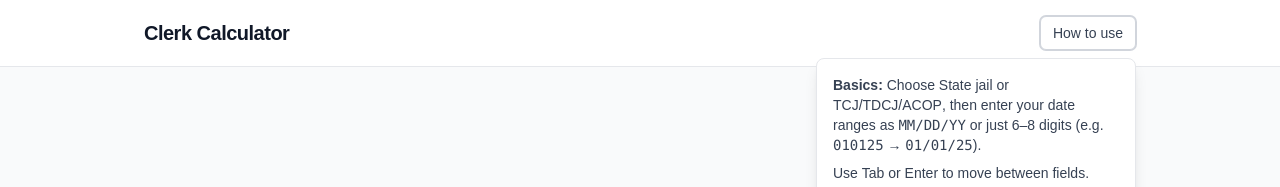
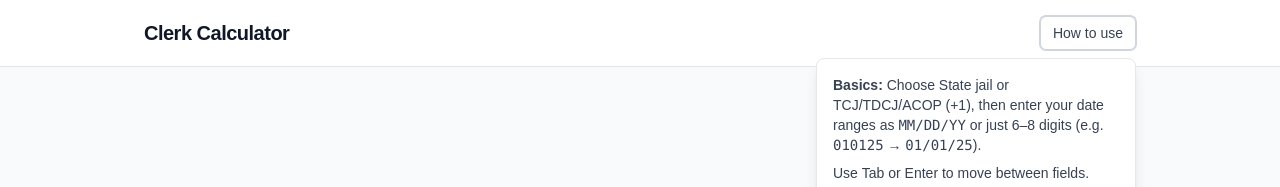
Before and after one commit to jesusoyer/Clerk-Calculator, a Next.js app: page / in a window 1280 px wide. Both pictures are taken after a click on the button "How to use". Shown: the top 187 px of the page. Built offline with nearby package versions, Linux system fonts and the light colour scheme.

Commit message:
added the notation for plus 1 for the TCJ,TDCJ,ACOP button

```diff
--- a/app/components/Header.tsx
+++ b/app/components/Header.tsx
@@ -42,7 +42,7 @@ export default function Header() {
   <p className="mb-2">
     <span className="font-semibold">Basics:</span> Choose{" "}
     <span className="font-medium">State jail</span> or{" "}
-    <span className="font-medium">TCJ/TDCJ/ACOP</span>, then enter
+    <span className="font-medium">TCJ/TDCJ/ACOP (+1)</span>, then enter
     your date ranges as <code>MM/DD/YY</code> or just 6–8 digits
     (e.g. <code>010125</code> → <code>01/01/25</code>).
   </p>
```
